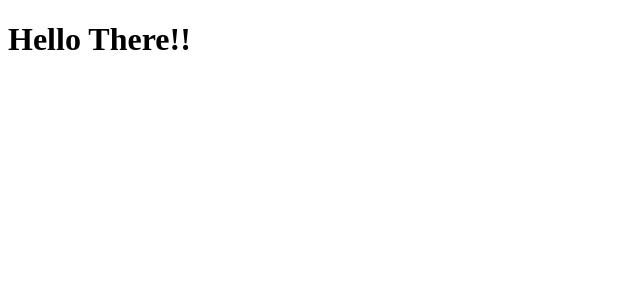
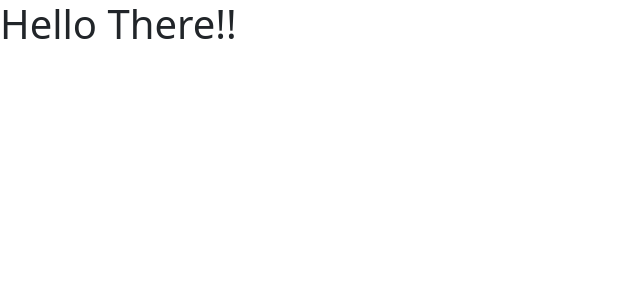
Before and after one commit to RamiGordon/ticketing, a Next.js app in the folder client/: page / in a window 1280 px wide. Shown: the top 300 px of the page, without its empty margins (0-640 px from the left). Built offline with nearby package versions, Linux system fonts and the light colour scheme.

Commit message:
bootstrap set up

```diff
--- a/client/package.json
+++ b/client/package.json
@@ -10,6 +10,7 @@
   "author": "",
   "license": "ISC",
   "dependencies": {
+    "bootstrap": "^5.2.3",
     "next": "^13.3.2",
     "react": "^18.2.0",
     "react-dom": "^18.2.0"
--- /dev/null
+++ b/client/pages/_app.js
@@ -0,0 +1,7 @@
+import "bootstrap/dist/css/bootstrap.css";
+
+const App = ({ Component, pageProps }) => {
+  return <Component {...pageProps} />;
+};
+
+export default App;
```
Also changed, not shown: 1 other file (tests, documents, lock files or other folders).
